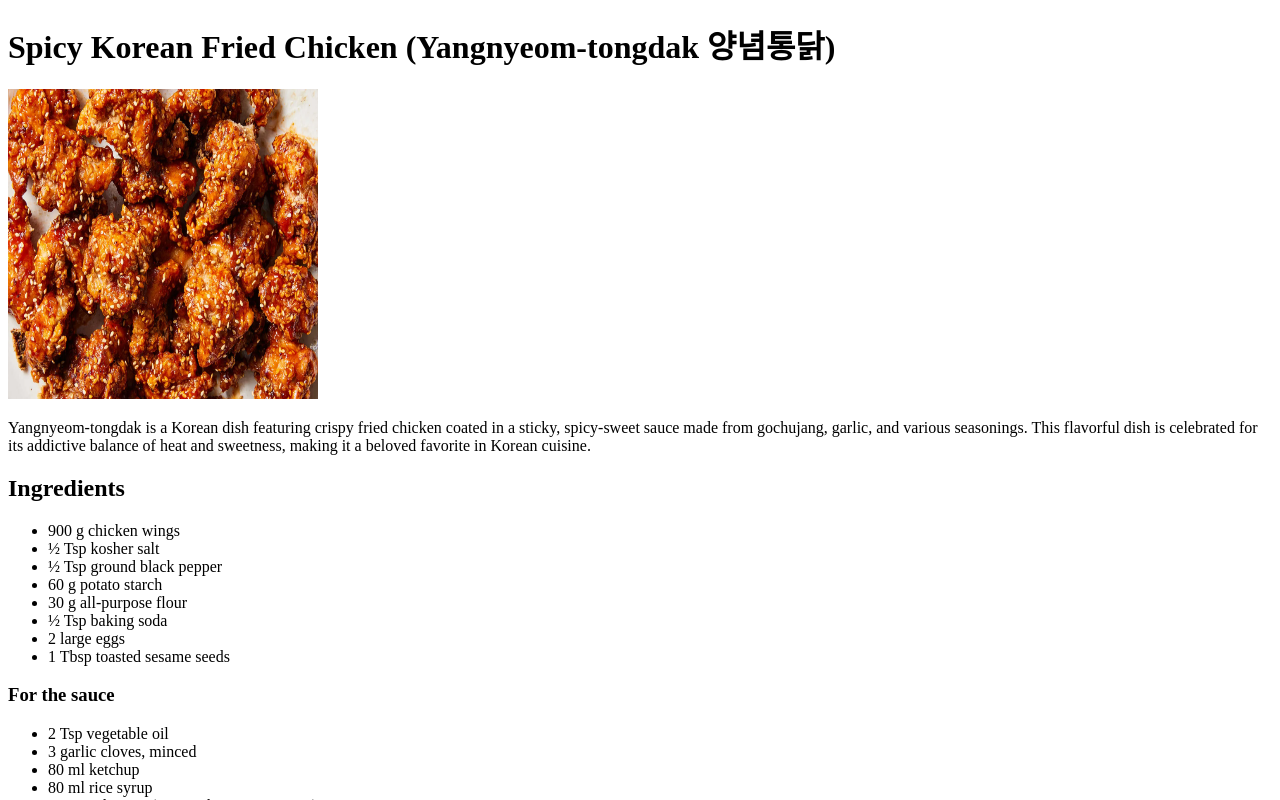
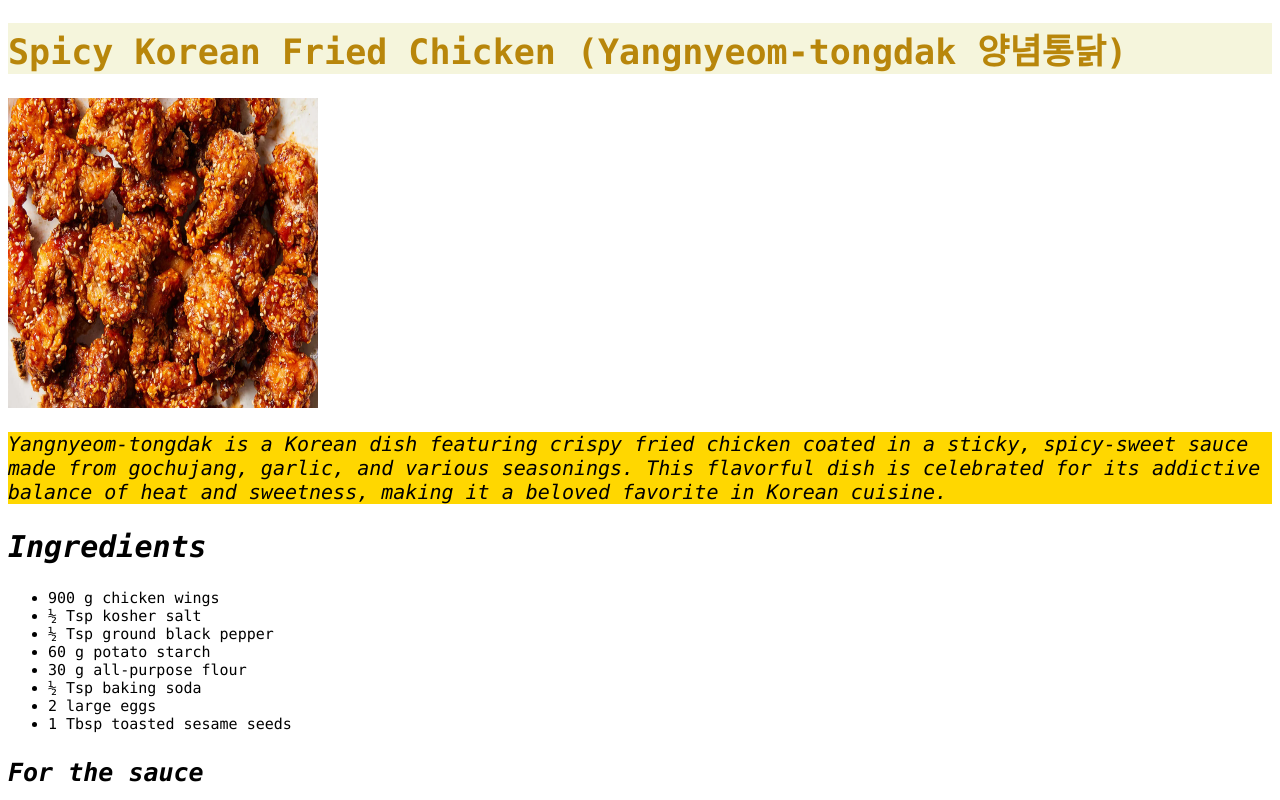
Before and after one commit to henrileonard/odin-recipes, a plain HTML site: page recipes/koreanFriedChicken.html in a window 1280 px wide. Shown: the top 800 px of the page. Drawn offline with Linux system fonts and the light colour scheme.

Commit message:
Add style.css files
Add separate css styles to index.html and recipe pages including font styling and
color.

```diff
--- a/recipes/koreanFriedChicken.html
+++ b/recipes/koreanFriedChicken.html
@@ -3,12 +3,13 @@
 <head>
     <meta charset="UTF-8">
     <meta name="viewport" content="width=device-width, initial-scale=1.0">
+    <link rel="stylesheet" href="styles.css">
     <title>Spicy Korean Fried Chicken</title>
 </head>
 <body>
     <h1>Spicy Korean Fried Chicken (Yangnyeom-tongdak 양념통닭)</h1>
 <img src="./../images/koreanfriedchicken.jpg" alt="An image of finished Korean Fried Chicken dish" height="310" width="310">
-<p>Yangnyeom-tongdak is a Korean dish featuring crispy fried chicken coated in a sticky,
+<p id="intro">Yangnyeom-tongdak is a Korean dish featuring crispy fried chicken coated in a sticky,
     spicy-sweet sauce made from gochujang, garlic, and various seasonings.
     This flavorful dish is celebrated for its addictive balance of heat and sweetness,
     making it a beloved favorite in Korean cuisine.</p>
--- /dev/null
+++ b/recipes/styles.css
@@ -0,0 +1,33 @@
+* {
+    font-family: "Monaco", "Lucida Console", "Courier New", sans-serif;
+}
+
+h1 {
+    font-weight: bold;
+    color: darkgoldenrod;
+    background-color: beige;
+    font-size: 35px;
+}
+
+#intro {
+    font-style: oblique;
+    background-color: gold;
+    font-size: 20px;
+}
+
+li {
+    background-color: white;
+    font-size: 15px;
+}
+
+h2 {
+    font-style: oblique;
+    background-color: white;
+    font-size: 30px;
+}
+
+h3 {
+    font-size: 25px;
+    background-color: white;
+    font-style: oblique;
+}
--- /dev/null
+++ b/style.css
@@ -0,0 +1,16 @@
+* {
+    font-family: "Monaco", "Lucida Console", "Courier New", sans-serif;
+}
+
+h1 {
+    font-weight: bold;
+    color: darkgoldenrod;
+    background-color: beige;
+    font-size: 35px;
+}
+
+a {
+    font-style:oblique;
+    font-size: 15px;
+    background-color: white;
+}
```
Also changed, not shown: index.html (+1 -0 lines), recipes/mapoTofu.html (+1 -0 lines), recipes/pizzaCaprese.html (+1 -0 lines).
